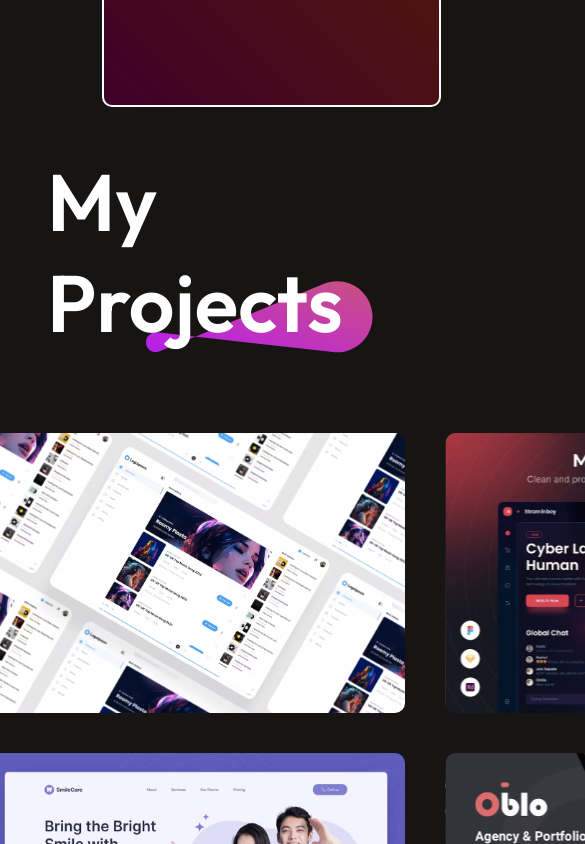
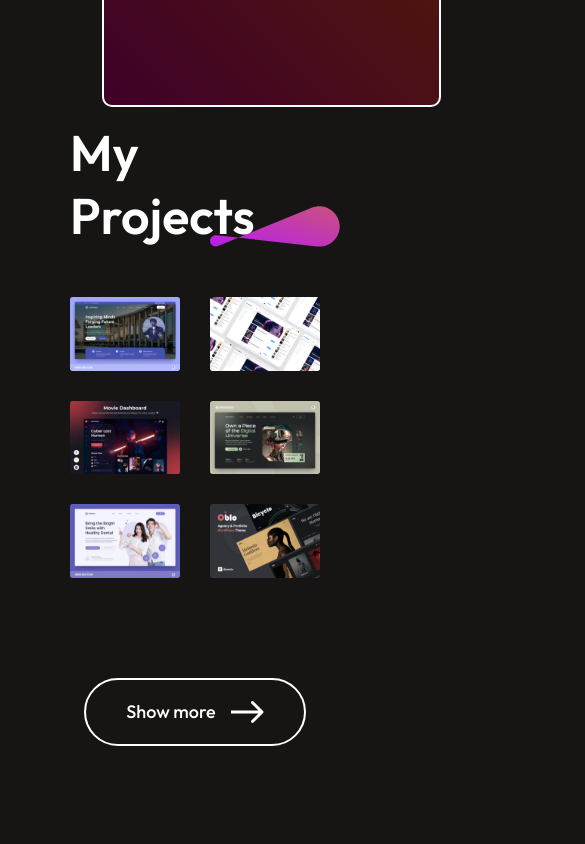
Before and after one commit to Nadeesh-Malaka/portfolio-nadeesh, a React (Vite) app: page / in a window 390 px wide. Shown: the part 3920-4764 px from the top of the page, 585 px wide, since content can reach past the window. Built offline with nearby package versions, Linux system fonts and the light colour scheme.

Commit message:
Add responsive styles for Projects component on mobile devices

```diff
--- a/src/Components/Projects/MyWork.css
+++ b/src/Components/Projects/MyWork.css
@@ -63,3 +63,40 @@
     gap: 40px;
     transition: 0.3s;
 }
+
+
+@media(max-width: 768px) {
+
+   .mywork{
+    gap: 50px;
+    margin: 50px 70px;
+    align-items: start;
+    }
+
+    .mywork-title h1{
+        padding: 0;
+        font-weight: 600;
+        font-size: 50px;
+    }
+    .mywork-title img{
+       width: 130px;
+       margin-right: -20px;
+
+    }
+
+    .mywork-container{
+        grid-template-columns: 1fr 1fr;
+        gap:30px;
+    }
+
+    .mywork-container img{
+        width: 100%;
+        height: 100%;
+    }
+
+    .mywork-showmore{
+        padding: 20px 40px;
+        font-size: 18px;
+        margin:50px auto;
+    }
+}
```
